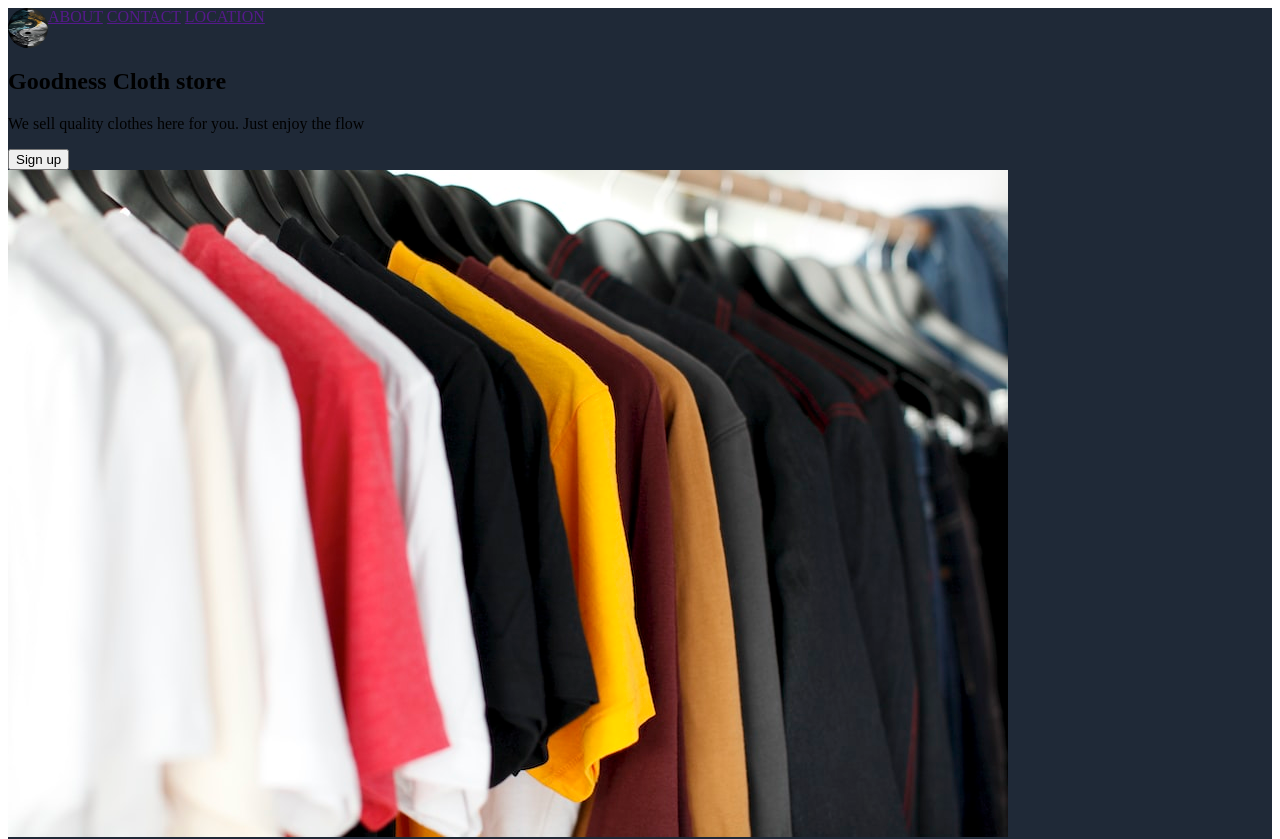
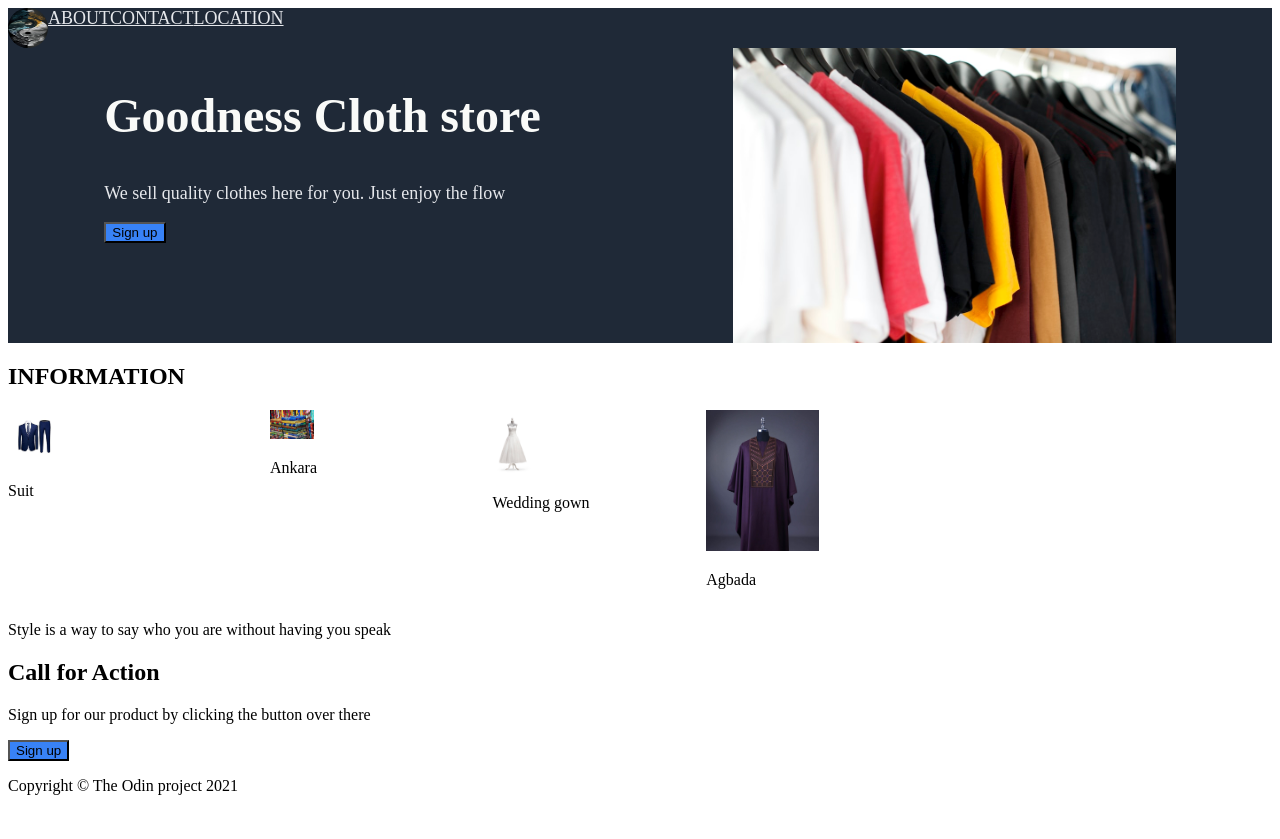
Before and after one commit to GoodnessA1/odin_landing_page, a plain HTML site: page index.html in a window 1280 px wide. Shown: the top 839 px of the page. After the commit the page ends 811 px from the top, so only its background shows below. Drawn offline with Linux system fonts and the light colour scheme.

Commit message:
Started styling

```diff
--- a/style.css
+++ b/style.css
@@ -15,3 +15,43 @@
 	display: flex;
 	flex-direction: row;
 }
+span {
+	display: flex;
+	flex-direction: row;
+	justify-content: space-between;
+	align-items: right;
+}
+a, #p1 {
+	color: #E5E7EB;
+	font-size: 18px;
+}
+
+.header {
+	display: flex;
+	flex-direction: row;
+	justify-content: space-around;
+}
+
+#header {
+	display: block;
+}
+
+#main {
+	height: auto;
+	width: 35%;
+}
+
+#H1 {
+	font-weight: bold;
+	font-size: 48px;
+	color: #F9FAF8;
+}
+
+img {
+	width: 20%;
+	height: auto;
+}
+
+button {
+	background-color: #3882F6;
+}
```
